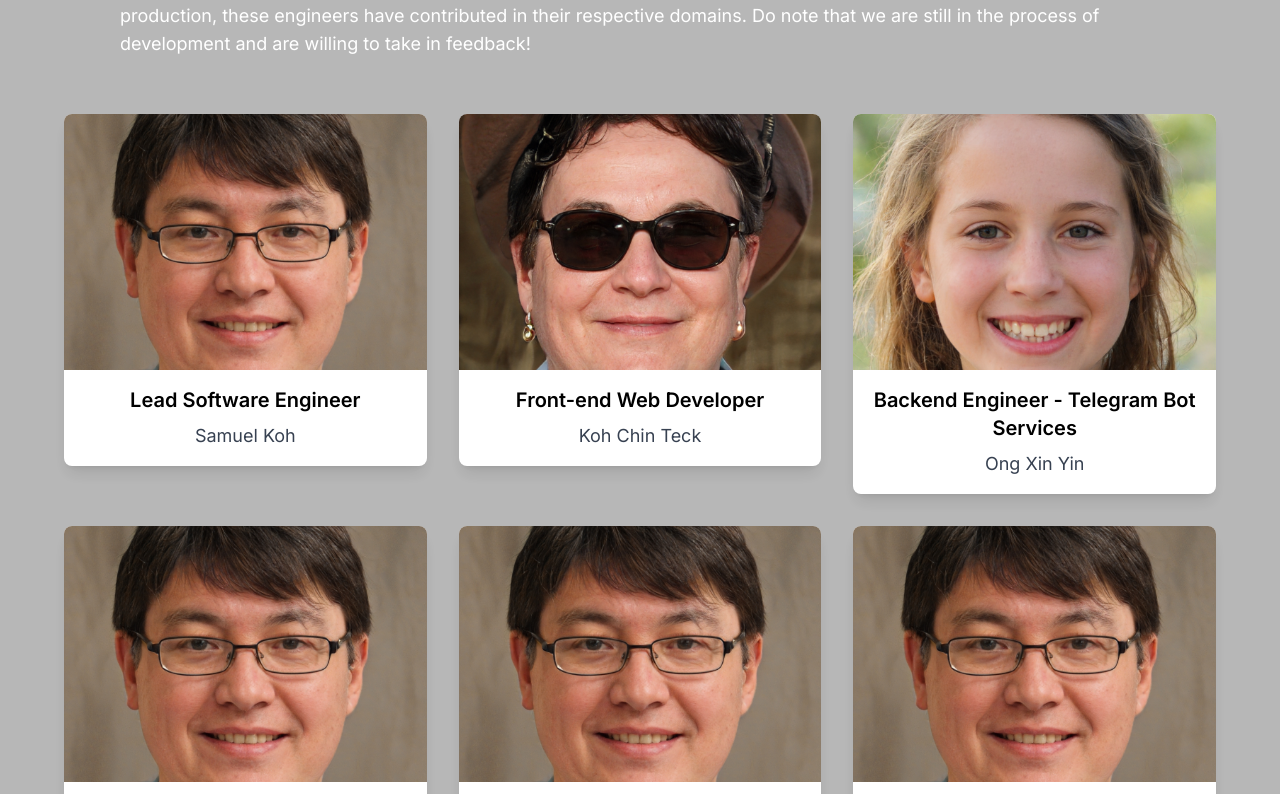
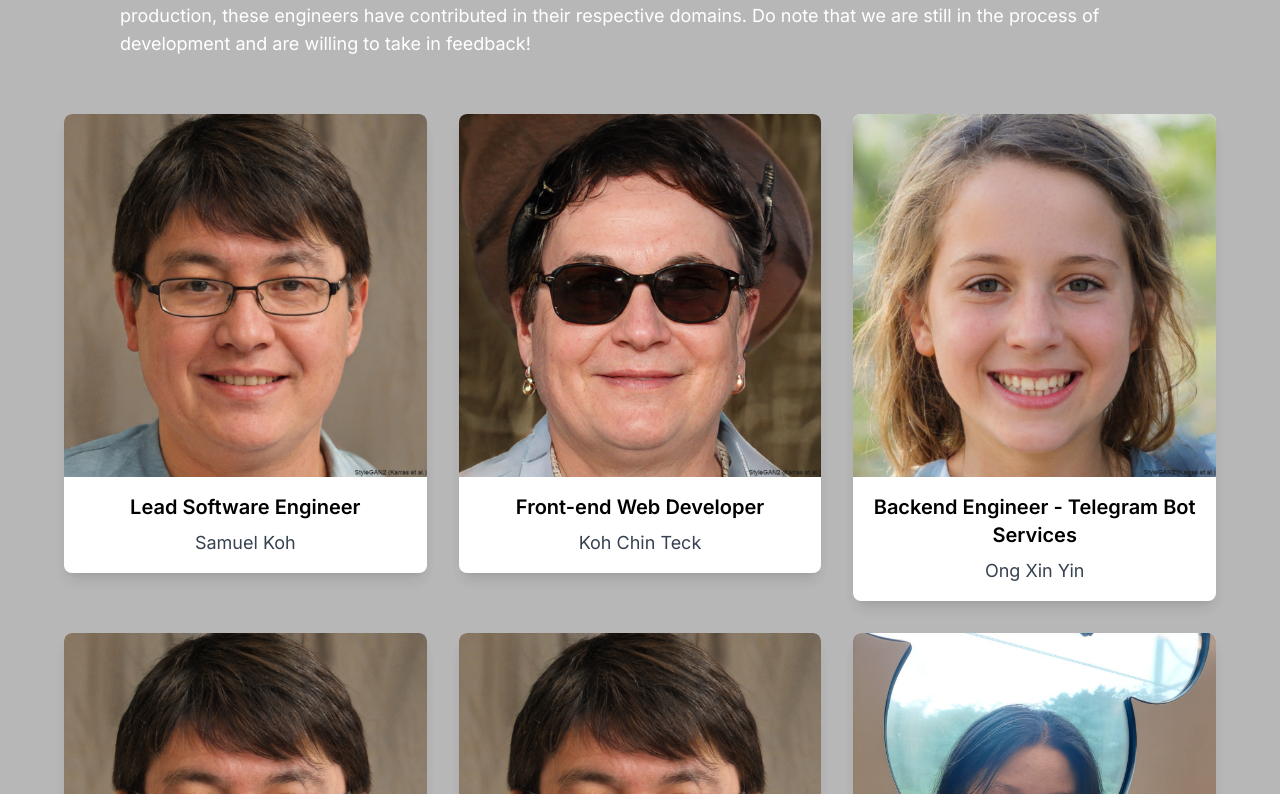
Before and after one commit to SamuelkohP04/React-Shop, a Next.js app: page /about in a window 1280 px wide. Shown: the part 1466-2260 px from the top of the page. Built offline with nearby package versions, Linux system fonts and the light colour scheme.

Commit message:
fix: aspect ratios and increased length of developer's pfp
- added cheryl's pic into the card

```diff
--- a/src/app/about/page.tsx
+++ b/src/app/about/page.tsx
@@ -34,7 +34,7 @@ export default function AboutPage() {
     {
       name: "Cheryl Neo",
       title: "User Interface/User Experience Designer",
-      image: "/LandingPage/FakePerson1.jpeg",
+      image: "/cheryl-pic.jpg",
     },
     {
       name: "Ang Wei Liang",
@@ -131,6 +131,7 @@ export default function AboutPage() {
                   title: developer.title,
                   name: developer.name,
                 }}
+                className="w-full max-w-xs"
               />
             </div>
           ))}
--- a/src/components/DeveloperCard.tsx
+++ b/src/components/DeveloperCard.tsx
@@ -18,15 +18,18 @@ interface DeveloperCardProps {
 export default function DeveloperCard({ developer }: DeveloperCardProps) {
   return (
     <div className="w-full max-w-md mx-auto">
-      <div className="bg-white rounded-lg shadow-lg overflow-hidden transition-all duration-300 hover:shadow-xl dark:bg-gray-950">
+      <div className="bg-white rounded-lg shadow-lg overflow-hidden transition-all duration-300 hover:shadow-xl
+      dark:bg-gray-950 ">
+        <div className="flex-1 overflow-hidden">
         <img
           src={developer.imgSrc}
           alt="Product Image"
           width={600}
-          height={400}
-          className="w-full h-64 object-cover"
-          style={{ aspectRatio: "600/400", objectFit: "cover" }}
+          height={600}
+          className="w-full h-full object-cover"
+          style={{ aspectRatio: "600/600", objectFit: "cover" }}
         />
+        </div>
         <div className="p-4 space-y-2">
           <h4 className="text-xl font-semibold">{developer.title}</h4>
           <h2 className="text-lg text-gray-700 dark:text-gray-300">{developer.name}</h2>
```
Also changed, not shown: public/cheryl-pic.jpg (added).
